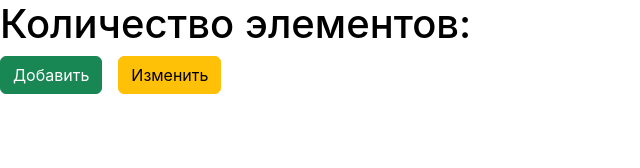
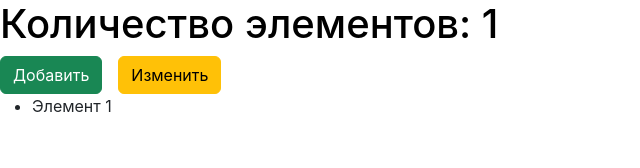
Before and after one commit to vladovinkin/react-hooks-learning, a React (Create React App) app: page / in a window 1280 px wide. Shown: the top 168 px of the page, without its empty margins (0-640 px from the left). Built offline with nearby package versions, Linux system fonts and the light colour scheme.

Commit message:
проблема: на сервер уходит запрос на изменение списка элементов, хотя дана команда на изменение другого состояния

```diff
--- a/src/App.tsx
+++ b/src/App.tsx
@@ -1,4 +1,5 @@
 import { useState } from 'react'
+import ItemsList from './ItemsList'
 
 const App = () => {
   const [colored, setColored] = useState(false)
@@ -8,9 +9,13 @@ const App = () => {
     color: colored ? 'darkred' : 'black',
   }
 
+  const generateItemsFromAPI = () => {
+    return new Array (count).fill('').map((_, i) => `Элемент ${i + 1}`)
+  }
+
   return (
     <>
-      <h1 style={styles}>Количество элементов: </h1>
+      <h1 style={styles}>Количество элементов: {count}</h1>
       <button
         className="btn btn-success me-3"
         onClick={() => setCount((prev) => prev + 1)}
@@ -23,6 +28,7 @@ const App = () => {
       >
         Изменить
       </button>
+      <ItemsList getItems={generateItemsFromAPI} />
     </>
   )
 }
--- /dev/null
+++ b/src/ItemsList.tsx
@@ -0,0 +1,25 @@
+import { useEffect, useState } from 'react'
+
+type itemsListProps = {
+  getItems: () => Array<string>
+}
+
+const ItemsList = (props: itemsListProps) => {
+  const [items, setItems] = useState<Array<string>>([])
+
+  useEffect(() => {
+    const newItems = props.getItems()
+    console.log('render')
+    setItems(newItems)
+  }, [props.getItems])
+
+  return (
+    <ul>
+      {items.map((i) => (
+        <li key={i}>{i}</li>
+      ))}
+    </ul>
+  )
+}
+
+export default ItemsList
```
